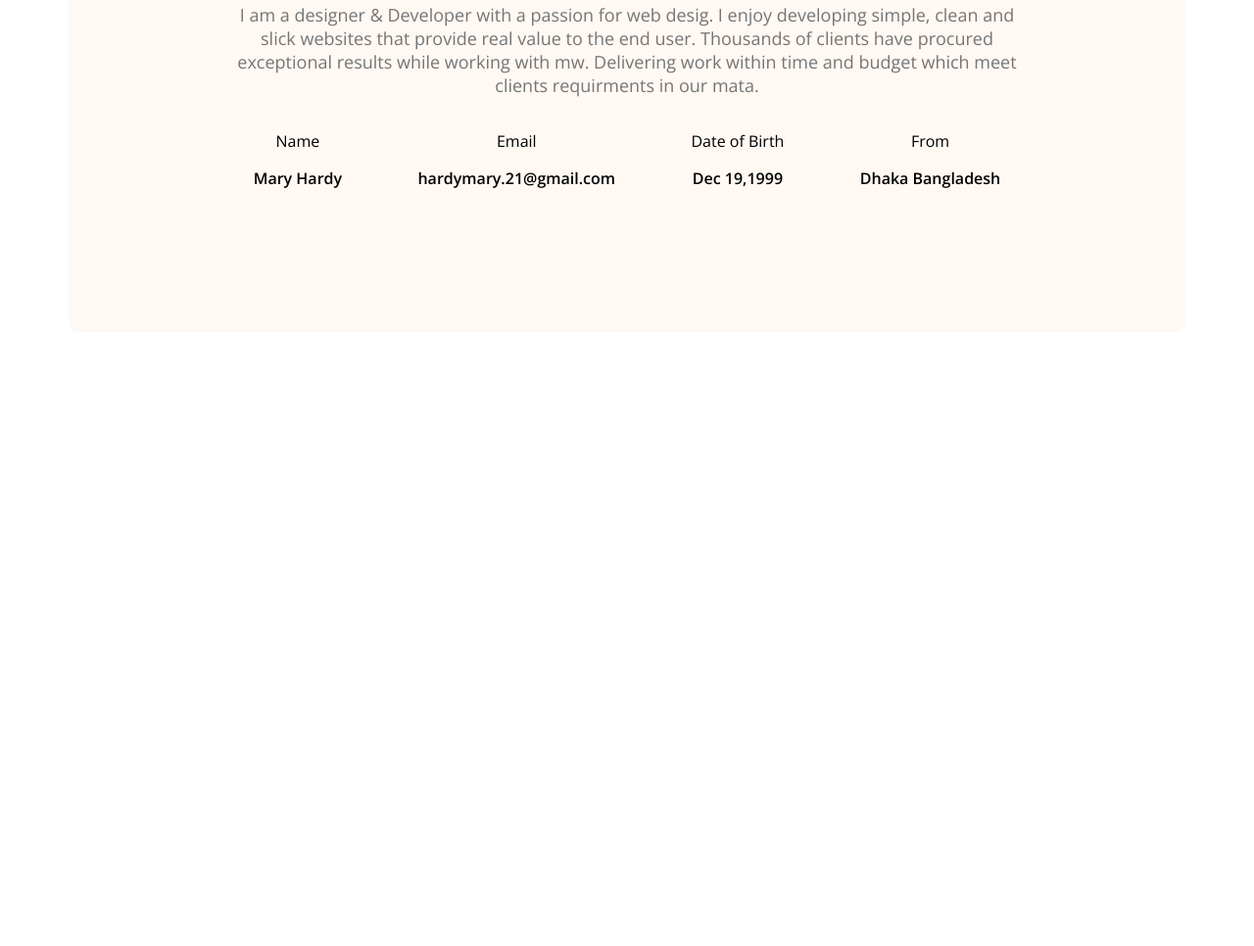
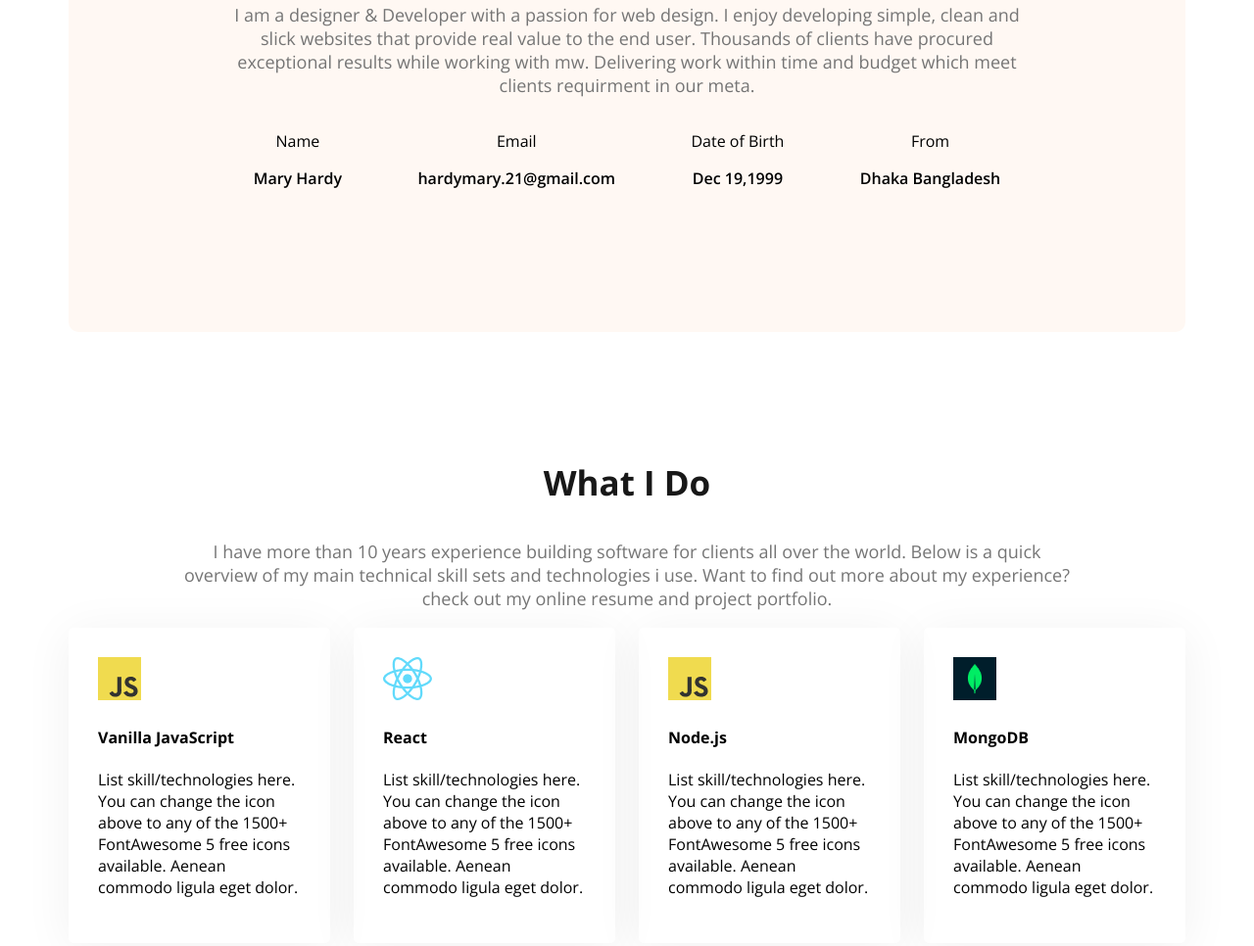
Before and after one commit to jessicarozario21/Web-Developer-Portfolio, a plain HTML site: page index.html in a window 1280 px wide. Shown: the part 1204-2170 px from the top of the page at 98% size. Before the commit the page ends 1551 px from the top, so only its background shows below. Drawn offline with nearby package versions, Linux system fonts and the light colour scheme.

Commit message:
added index.html file

```diff
--- a/index.html
+++ b/index.html
@@ -40,11 +40,11 @@
     <main>
         <section class="about secondary-bg">
             <h3 class="section-title">About Me</h3>
-            <p class="section-description">I am a designer & Developer with a passion for web desig.
+            <p class="section-description">I am a designer & Developer with a passion for web design.
                 I enjoy developing simple, clean and<br>
                 slick websites that provide real value to the end user. Thousands of clients have procured <br>
                 exceptional results while working with mw. Delivering work within time and budget which meet <br>
-                clients requirments in our mata.
+                clients requirment in our meta.
             </p>
             <div class="about-items">
                 <!-- .about-item*4>p.item-title+p.item-description -->
@@ -66,6 +66,46 @@
                 </div>
 
         </section>
+        <!-- what is do section start -->
+        <section class="skills">
+            <h3 class="section-title text-center">
+                What I Do
+            </h3>
+            <p class="section-description text-center">
+                I have more than 10 years experience building software for clients all over the world. Below is a
+                quick<br>
+                overview of my main technical skill sets and technologies i use. Want to find out more about my
+                experience?<br>
+                check out my online resume and project portfolio.
+            </p>
+            <div class="skills-container">
+                <!-- .skill*4>img+h4.skill-title+p.skill-description -->
+                <div class="skill">
+                    <img src="images/icons/js.png" alt="">
+                    <h4 class="skill-title">Vanilla JavaScript </h4>
+                    <p class="skill-description">List skill/technologies here. You can change the icon above to any of
+                        the 1500+ FontAwesome 5 free icons available. Aenean commodo ligula eget dolor.</p>
+                </div>
+                <div class="skill">
+                    <img src="images/icons/react.png" alt="">
+                    <h4 class="skill-title">React </h4>
+                    <p class="skill-description">List skill/technologies here. You can change the icon above to any of
+                        the 1500+ FontAwesome 5 free icons available. Aenean commodo ligula eget dolor.</p>
+                </div>
+                <div class="skill">
+                    <img src="images/icons/js.png" alt="">
+                    <h4 class="skill-title">Node.js </h4>
+                    <p class="skill-description">List skill/technologies here. You can change the icon above to any of
+                        the 1500+ FontAwesome 5 free icons available. Aenean commodo ligula eget dolor.</p>
+                </div>
+                <div class="skill">
+                    <img src="images/icons/mongo.png" alt="">
+                    <h4 class="skill-title">MongoDB </h4>
+                    <p class="skill-description">List skill/technologies here. You can change the icon above to any of
+                        the 1500+ FontAwesome 5 free icons available. Aenean commodo ligula eget dolor.
+                </div>
+            </div>
+        </section>
     </main>
 </body>
 
--- a/styles/portfolio.css
+++ b/styles/portfolio.css
@@ -7,6 +7,10 @@
 }
 
 /* shared style */
+.text-center {
+    text-align: center;
+}
+
 .text-primary {
     color: #FD6E0A;
 }
@@ -36,7 +40,6 @@
 
 .section-description {
     font-size: 18px;
-    font-weight: ;
     color: #757575;
 }
 
@@ -104,6 +107,12 @@ nav li a {
 main {
     max-width: 1140px;
     margin: 0 auto;
+
+}
+
+main section {
+    margin-top: 130px;
+    margin-bottom: 130px;
 }
 
 /* about styles*/
@@ -111,7 +120,7 @@ main {
     border-radius: 10px;
     padding: 130px 150px;
     text-align: center;
-    margin-top: 130px;
+
 }
 
 .about-items {
@@ -122,3 +131,15 @@ main {
 .item-description {
     font-weight: 600;
 }
+
+/* skills section styles */
+.skills-container {
+    display: flex;
+    gap: 24px;
+}
+
+.skill {
+    padding: 30px;
+    box-shadow: 0px 6px 50px 0px rgba(0, 0, 0, 0.06);
+    border-radius: 5px;
+}
```
